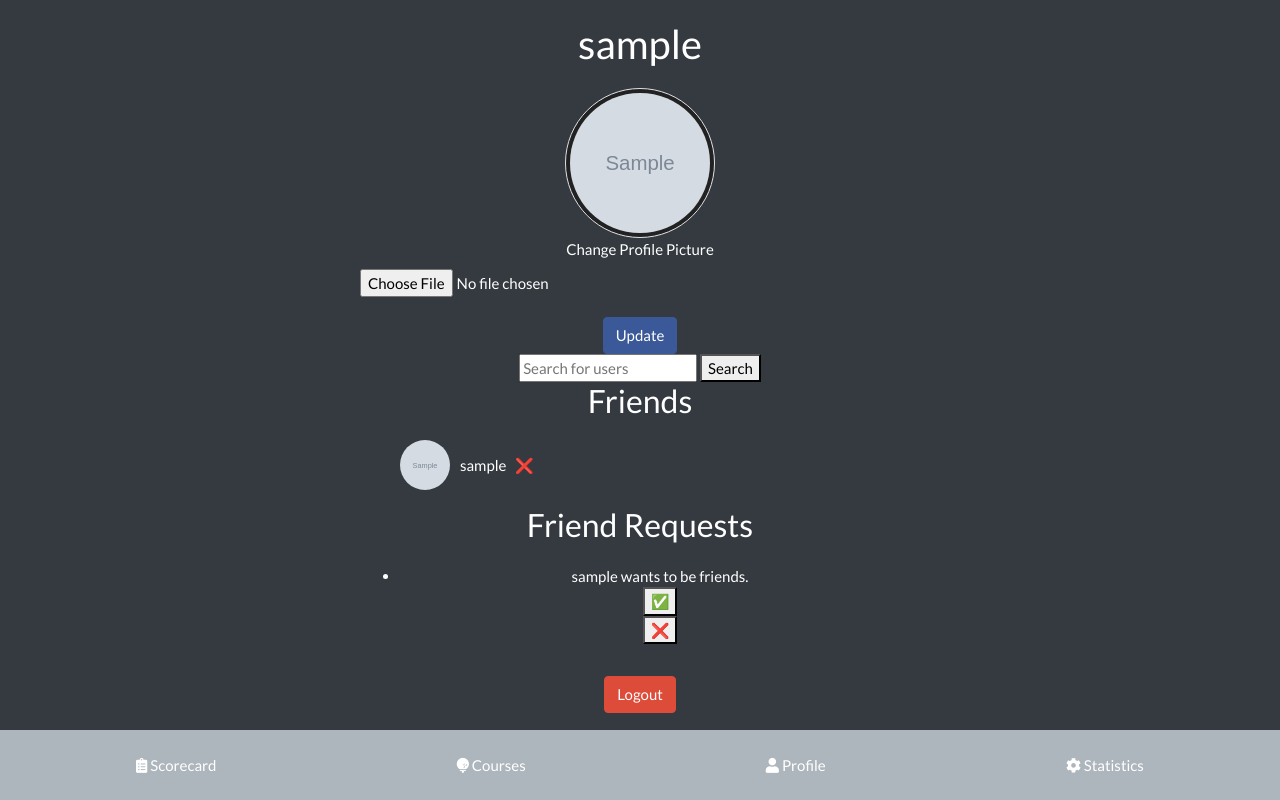
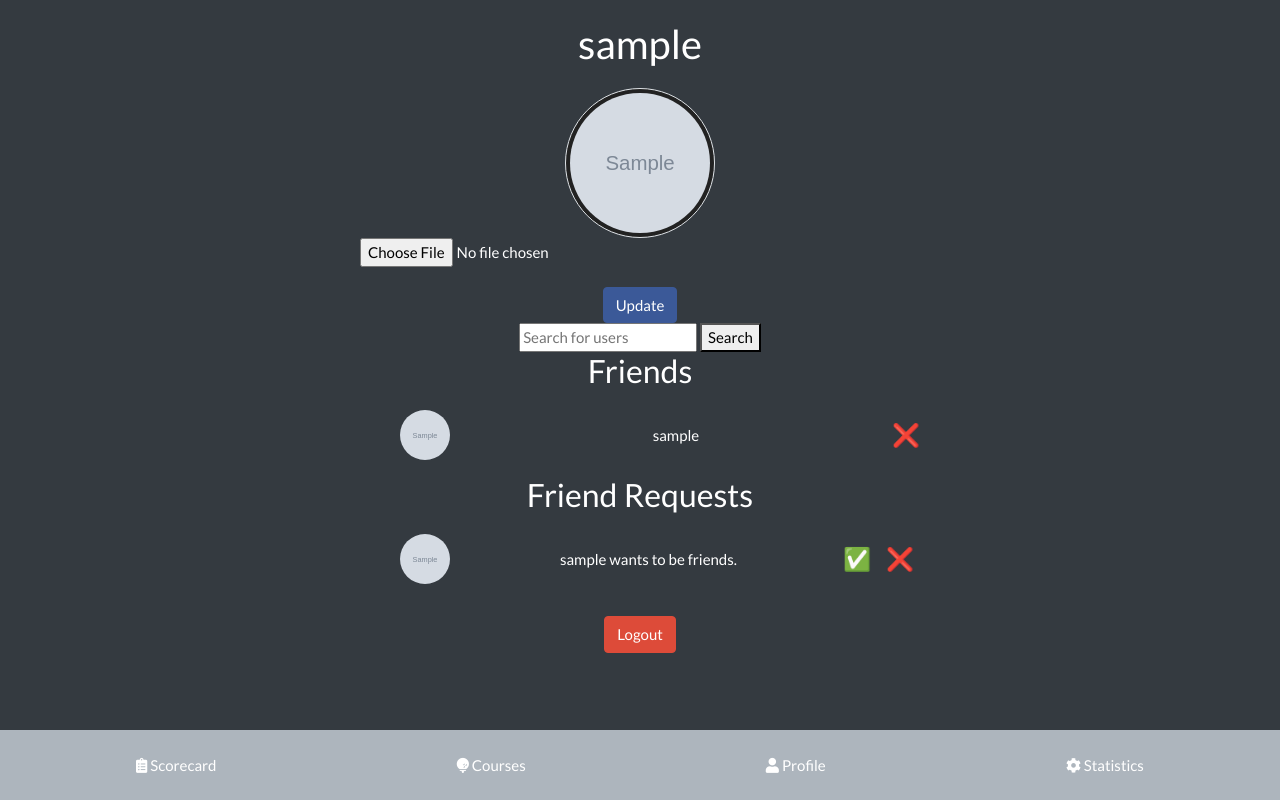
Before and after one commit to webcamleif/dg, a Flask app: page /profile in a window 1280 px wide. Run offline with Flask 3, Linux system fonts and the light colour scheme; a user stored in the database is signed in; tables that the repository leaves empty hold one stand-in row (values such as "Sample post"); grey boxes marked "Sample" are stand-in pictures; some libraries are stand-ins or nearby versions.

Commit message:
Styling fix

```diff
--- a/static/styles.css
+++ b/static/styles.css
@@ -408,16 +408,24 @@ tr:hover {
 .statistics-heading {
     text-align: center;
 }
-/* Styles for friend list */
-.friend-item {
+/* Styles for friend request emojis */
+.friend-request-emoji {
+    background: transparent; /* Make background transparent */
+    border: none;           /* Remove border */
+    cursor: pointer;        /* Change cursor to pointer on hover */
+    font-size: 1.5em;       /* Adjust font size as needed */
+}
+/* Styles for friend request items */
+.friend-request-item {
     display: flex;
+    justify-content: space-between;
     align-items: center;
     margin-bottom: 10px;
 }
-
-.friend-item img {
+/* Styles for profile pictures in friend requests */
+.friend-profile-pic {
     border-radius: 50%;  /* Makes the image round */
     width: 50px;         /* Adjust width as needed */
     height: 50px;        /* Adjust height as needed */
-    margin-right: 10px;  /* Space between image and name */
+    margin-right: 10px;  /* Space between image and text */
 }
--- a/templates/profile.html
+++ b/templates/profile.html
@@ -5,7 +5,6 @@
     <img src="{{ url_for('static', filename='images/' + (user.profile_pic if user.profile_pic else user.display_name + '.png')) }}" class="img-thumbnail profile-image">
     <form method="POST" enctype="multipart/form-data" class="profile-form">
         <div class="form-group">
-            <label for="photo">Change Profile Picture</label>
             <input type="file" class="form-control-file" id="photo" name="photo">
         </div>
         <button type="submit" class="btn btn-primary">Update</button>
@@ -17,29 +16,34 @@
     <h3>Friends</h3>
     <ul>
         {% for friend in friends %}
-        <li class="friend-item">
-            <img src="{{ url_for('static', filename='images/' + friend.profile_pic) }}" alt="{{ friend.username }}'s Profile Picture">
+        <li class="friend-request-item">
+            <img src="{{ url_for('static', filename='images/' + friend.profile_pic) }}" alt="{{ friend.username }}'s Profile Picture" class="friend-profile-pic">
             {{ friend.username }}
-            <span class="remove-friend-icon" title="Remove Friend">&nbsp&nbsp&nbsp❌</span>
+            <span class="friend-request-emoji" title="Remove Friend">❌</span>
             <form method="POST" action="{{ url_for('remove_friend', user_id=friend.id) }}" style="display: none;">
             </form>
         </li>
         {% endfor %}
     </ul>
+    {% if incoming_requests %}
         <h3>Friend Requests</h3>
         <ul>
             {% for request in incoming_requests %}
-        <li>
-            {{ request.sender.username }} wants to be friends.
-            <form method="POST" action="{{ url_for('accept_request', request_id=request.id) }}">
-                <button type="submit">✅</button>
+            <li class="friend-request-item">
+                <img src="{{ url_for('static', filename='images/' + request.sender.profile_pic) }}" alt="{{ request.sender.username }}'s Profile Picture" class="friend-profile-pic">
+                <span>{{ request.sender.username }} wants to be friends.</span>
+                <div>
+                    <form method="POST" action="{{ url_for('accept_request', request_id=request.id) }}" style="display: inline;">
+                        <button type="submit" class="friend-request-emoji" title="Accept">✅</button>
                     </form>
-            <form method="POST" action="{{ url_for('decline_request', request_id=request.id) }}">
-                <button type="submit">❌</button>
+                    <form method="POST" action="{{ url_for('decline_request', request_id=request.id) }}" style="display: inline;">
+                        <button type="submit" class="friend-request-emoji" title="Decline">❌</button>
                     </form>
+                </div>
             </li>
             {% endfor %}
         </ul>
+    {% endif %}
     <a class="btn btn-danger mt-3" href="{{ url_for('logout') }}">Logout</a>
 </div>
 <!-- Search Results Modal -->
```
Lines whose indentation alone changed are shown as unchanged.
